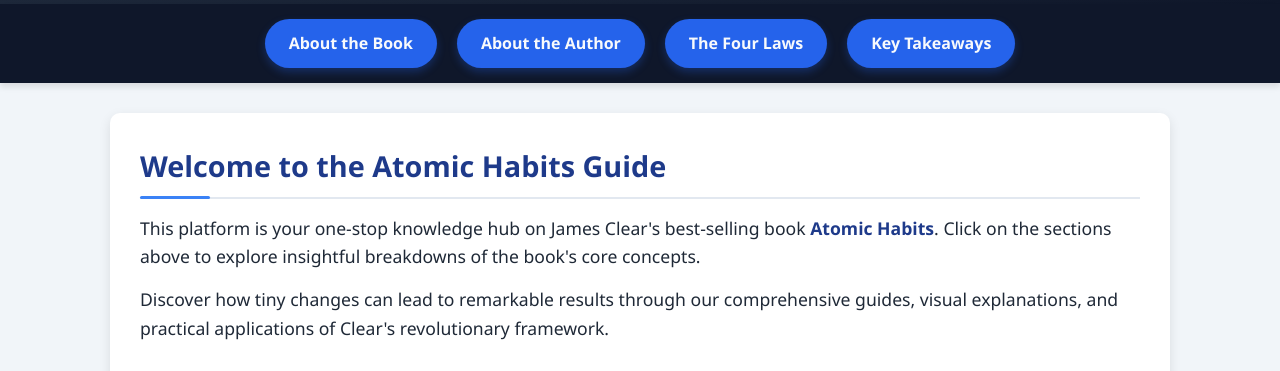
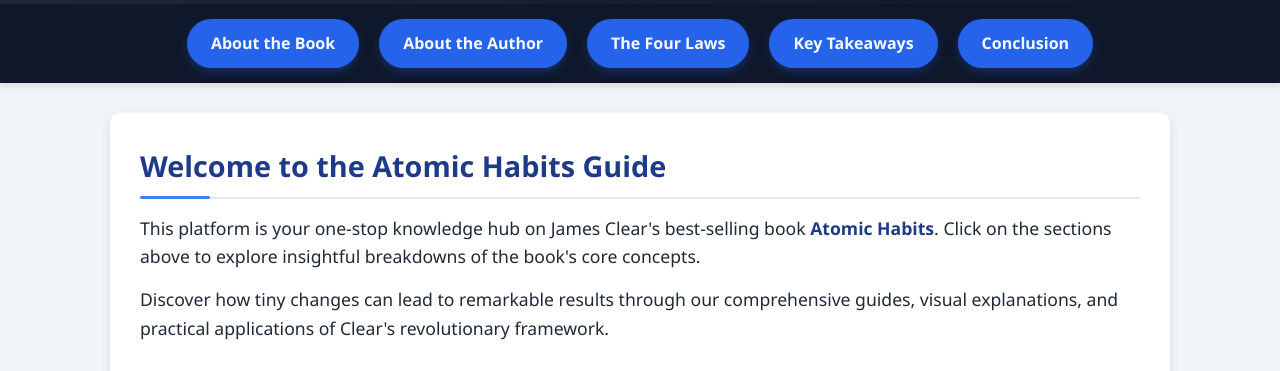
Before and after one commit to streetsnapper2001/Atomic-Habits-Educational-Site, a plain HTML site: page index.html in a window 1280 px wide. Shown: the part 94-465 px from the top of the page. Drawn offline with Linux system fonts and the light colour scheme.

Commit message:
Update index.html

```diff
--- a/index.html
+++ b/index.html
@@ -288,6 +288,7 @@
         <a href="author.html">About the Author</a>
         <a href="laws.html">The Four Laws</a>
         <a href="key takeways.html">Key Takeaways</a>
+        <a href="conclusion.html">Conclusion</a>
     </nav>
 
     <div class="container">
```
